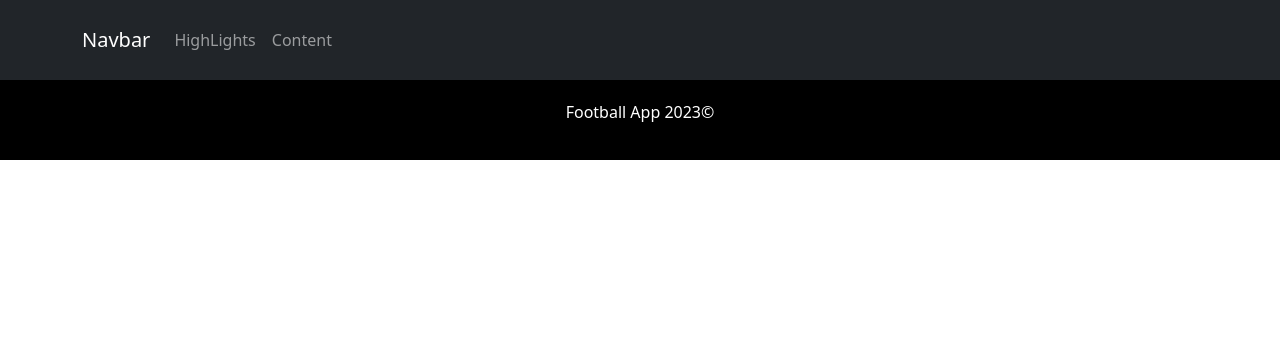
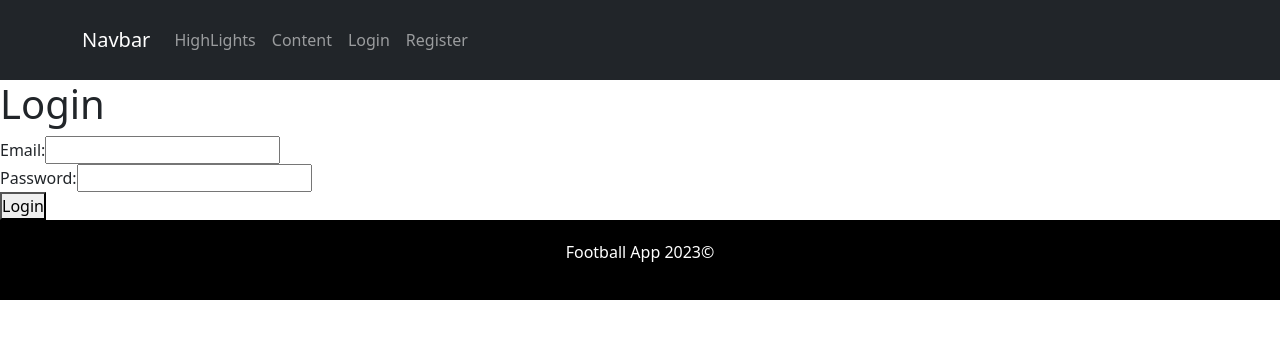
Before and after one commit to j0sephasare/G00392239-It-Practice, a React (Create React App) app: page /login in a window 1280 px wide. Shown: the top 338 px of the page. Built offline with nearby package versions, Linux system fonts and the light colour scheme.

Commit message:
working login and sign in

```diff
--- a/src/components/Navbar.js
+++ b/src/components/Navbar.js
@@ -12,6 +12,10 @@ import {
   Routes,
   Route
 } from 'react-router-dom';
+import Login from './login';
+import Register from './register';
+
+
 const Navbar1 = () => {
   return (
     <Router>
@@ -22,12 +26,17 @@ const Navbar1 = () => {
           <Nav className="me-auto">
             <Nav.Link href="/Highlights">HighLights</Nav.Link>
             <Nav.Link href="/Content">Content</Nav.Link>
+            <Nav.Link href="/login">Login</Nav.Link>
+            <Nav.Link href="/register">Register</Nav.Link>
           </Nav>
         </Container>
       </Navbar>
     <Routes>
       <Route path='/Highlights' element={<Highlights></Highlights>}></Route>
       <Route path='/Content' element={<Content></Content>}></Route>
+      <Route path='/login' element={<Login></Login>}></Route>
+      <Route path='/register' element={<Register></Register>}></Route>
+
     </Routes>
     </div>
     </Router>
--- a/src/components/login.js
+++ b/src/components/login.js
@@ -1,32 +1,51 @@
 import React, { useState } from 'react';
+import axios from 'axios';
 
 const Login = () => {
+
   const [email, setEmail] = useState('');
   const [password, setPassword] = useState('');
 
-  const handleSubmit = (event) => {
-    event.preventDefault();
-    console.log(`Email: ${email}, Password: ${password}`);
-  }
 
+  const handleLogin = async (e) => {
+    e.preventDefault();
+    try {
+      const response = await axios.post('http://localhost:4000/api/login', {
+        email,
+        password,
+      });
+      console.log(response.data);
+    } catch (error) {
+      console.log("Doest exist");
+    }
+  };
 
-    return( <div>
-      <h2>Login</h2>
-      <form onSubmit={handleSubmit}>
-        <div>
-          <label>Email</label>
-          <input type="email" value={email} onChange={(e) => setEmail(e.target.value)} />
-        </div>
-        <div>
-          <label>Password</label>
-          <input type="password" value={password} onChange={(e) => setPassword(e.target.value)} />
-        </div>
+  return (
+    <div>
+      <h1>Login</h1>
+      <form onSubmit={handleLogin}>
+        <label>
+          Email:
+          <input
+            type="email"
+            value={email}
+            onChange={(e) => setEmail(e.target.value)}
+          />
+        </label>
+        <br />
+        <label>
+          Password:
+          <input
+            type="password"
+            value={password}
+            onChange={(e) => setPassword(e.target.value)}
+          />
+        </label>
+        <br />
         <button type="submit">Login</button>
       </form>
     </div>
-    );
-
-
+  );
 };
 
-export default Login;
+export default Login
--- a/src/components/register.js
+++ b/src/components/register.js
@@ -1,5 +1,5 @@
 import React, { useState } from 'react';
-
+import axios from 'axios';
 
 const Register = () => {
   const [name, setName] = useState('');
@@ -8,18 +8,16 @@ const Register = () => {
 
   const handleSignUp = async (e) => {
     e.preventDefault();
-    const response = await fetch('https://localhost:3000/api/register', {
-    method: 'POST',
-    header: {
-        'Content-Type': 'application/json',
-
-      },
-      body: JSON.stringify({
+    try {
+      const response = await axios.post('http://localhost:4000/api/register', {
         name,
         email,
         password,
-      }),
-    })
+      });
+      console.log(response.data);
+    } catch (error) {
+      console.log(error);
+    }
   };
 
   return (
@@ -59,4 +57,4 @@ const Register = () => {
   );
 };
 
-export default Register;
+export default Register
```
Also changed, not shown: 1 other file (tests, documents, lock files or other folders).
